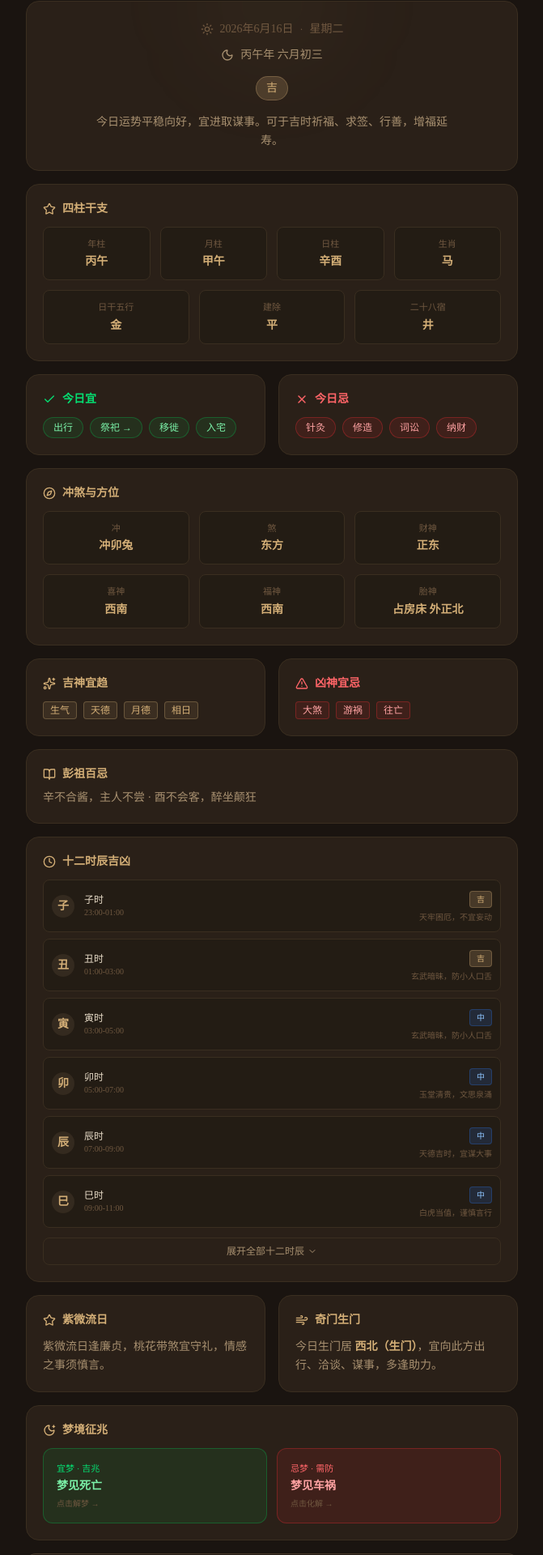
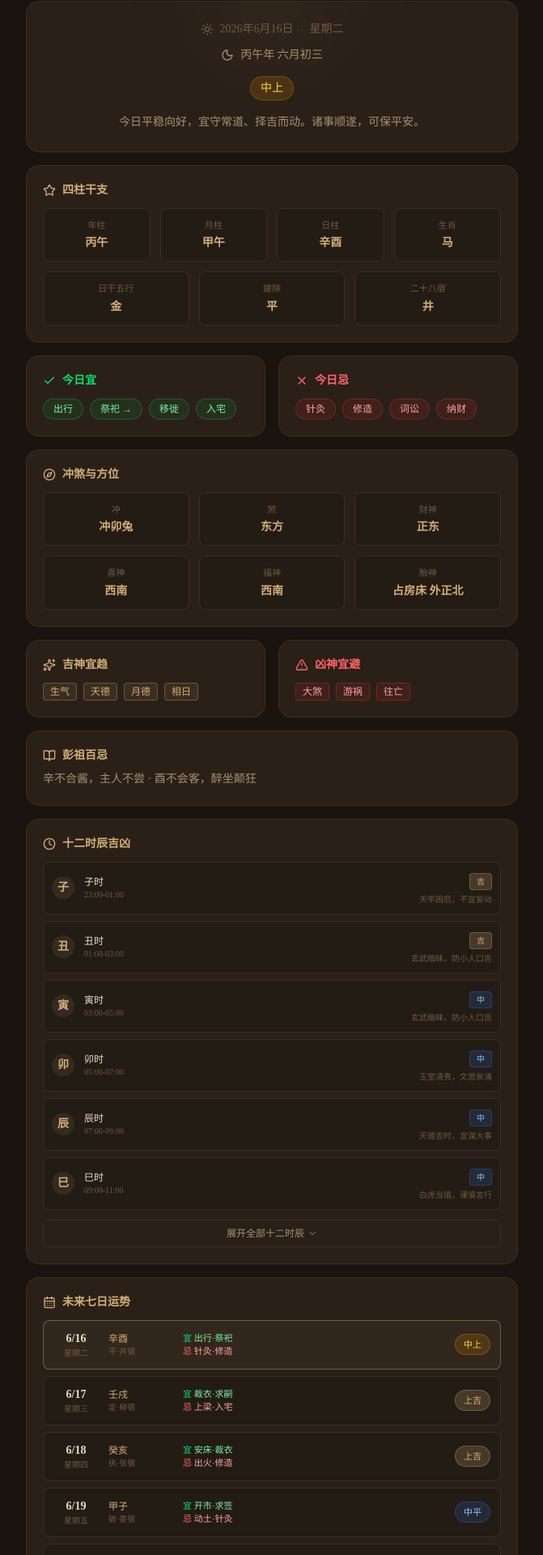
Before and after one commit to sutongwuyanzu/lanqing-tang, a Next.js app: page /huangli in a window 1280 px wide. Shown: the part 232-2152 px from the top of the page at 81% size, without its empty margins (304-975 px from the left). Built offline with nearby package versions, Linux system fonts and the light colour scheme.

Commit message:
feat(huangli): 新增未来七日运势 + 吉凶等级改为传统五等
- 新增未来七日板块：展示当日+未来6天的日期/星期/干支/建除/宜忌摘要/吉凶等级
- 吉凶等级改为传统黄历五等：上上/上吉/中上/中平/中下
- 修正凶神宜忌为凶神宜避

```diff
--- a/app/huangli/page.tsx
+++ b/app/huangli/page.tsx
@@ -24,9 +24,11 @@ import {
 } from "lucide-react";
 import {
   getHuangli,
+  getFutureSevenDays,
   getLuckLevelColor,
   getHourLuckColor,
   type HuangliInfo,
+  type FutureDay,
 } from "@/lib/huangli-data";
 import { ShareButton } from "@/components/ShareButton";
 
@@ -52,10 +54,13 @@ function InfoCell({ label, value }: { label: string; value: string }) {
 export default function HuangliPage() {
   // 日期在客户端挂载后计算，避免服务端/客户端时区差异引起 hydration 不一致
   const [info, setInfo] = useState<HuangliInfo | null>(null);
+  const [future, setFuture] = useState<FutureDay[]>([]);
   const [showAllHours, setShowAllHours] = useState(false);
 
   useEffect(() => {
-    setInfo(getHuangli(new Date()));
+    const now = new Date();
+    setInfo(getHuangli(now));
+    setFuture(getFutureSevenDays(now));
   }, []);
 
   if (!info) {
@@ -203,7 +208,7 @@ export default function HuangliPage() {
         </div>
         <div className="card-classic p-5">
           <h2 className="mb-3 flex items-center gap-2 text-sm font-bold text-red-400">
-            <AlertTriangle className="h-4 w-4" />凶神宜忌
+            <AlertTriangle className="h-4 w-4" />凶神宜避
           </h2>
           <div className="flex flex-wrap gap-2">
             {info.xiongShen.map((s, i) => (
@@ -271,6 +276,56 @@ export default function HuangliPage() {
             </>
           )}
         </button>
+      </div>
+
+      {/* 未来七日 */}
+      <div className="card-classic mb-4 p-5">
+        <h2 className="mb-3 flex items-center gap-2 text-sm font-bold text-gold">
+          <CalendarDays className="h-4 w-4" />未来七日运势
+        </h2>
+        <div className="space-y-2">
+          {future.map((day) => (
+            <div
+              key={day.offset}
+              className={`flex items-center gap-3 rounded-lg border p-3 ${
+                day.offset === 0
+                  ? "border-gold/40 bg-gold/5"
+                  : "border-border bg-bg-input"
+              }`}
+            >
+              {/* 日期 */}
+              <div className="w-14 flex-shrink-0 text-center">
+                <p className="text-sm font-bold text-text-primary">{day.solarShort}</p>
+                <p className="text-[10px] text-text-muted">{day.weekDay}</p>
+              </div>
+              {/* 干支建除 */}
+              <div className="hidden w-20 flex-shrink-0 sm:block">
+                <p className="text-xs text-gold">{day.dayPillar}</p>
+                <p className="text-[10px] text-text-muted">
+                  {day.jianChu}·{day.xiu}宿
+                </p>
+              </div>
+              {/* 宜忌摘要 */}
+              <div className="min-w-0 flex-1">
+                <p className="truncate text-[11px] text-green-300">
+                  <span className="text-green-400">宜</span> {day.yiShort}
+                </p>
+                <p className="truncate text-[11px] text-red-300">
+                  <span className="text-red-400">忌</span> {day.jiShort}
+                </p>
+              </div>
+              {/* 吉凶等级 */}
+              <span
+                className={`flex-shrink-0 rounded-full border px-2.5 py-1 text-[11px] font-medium ${getLuckLevelColor(day.luckLevel)}`}
+              >
+                {day.luckLevel}
+              </span>
+            </div>
+          ))}
+        </div>
+        <p className="mt-3 text-center text-[10px] text-text-muted">
+          等级：上上 · 上吉 · 中上 · 中平 · 中下
+        </p>
       </div>
 
       {/* 综合玄学：紫微流日 + 奇门方位 */}
--- a/lib/huangli-data.ts
+++ b/lib/huangli-data.ts
@@ -303,7 +303,7 @@ export interface HuangliInfo {
   ziweiHint: string;
   qimenDirection: string;
   summary: string;
-  luckLevel: "大吉" | "吉" | "中" | "小吉";
+  luckLevel: "上上" | "上吉" | "中上" | "中平" | "中下";
 }
 
 // 十二时辰
@@ -471,23 +471,26 @@ export function getHuangli(date: Date = new Date()): HuangliInfo {
   // 日五行
   const wuXingDay = tianGanWuXing[dayGan] ?? "土";
 
-  // 总评与吉凶等级
+  // 总评与吉凶等级（传统黄历五等：上上/上吉/中上/中平/中下）
   const jiShenScore = jiShen.length - xiongShen.length;
   const jcScore = jcLuck === "吉" ? 2 : jcLuck === "凶" ? -2 : 0;
   const totalScore = jiShenScore + jcScore;
-  let luckLevel: HuangliInfo["luckLevel"] = "中";
+  let luckLevel: HuangliInfo["luckLevel"] = "中平";
   let summary = "";
-  if (totalScore >= 4) {
-    luckLevel = "大吉";
-    summary = "今日吉神汇聚，宜行善积德、祈福求签，把握良机。诸事可成，福报倍增。";
-  } else if (totalScore >= 1) {
-    luckLevel = "吉";
-    summary = "今日运势平稳向好，宜进取谋事。可于吉时祈福、求签、行善，增福延寿。";
-  } else if (totalScore >= -1) {
-    luckLevel = "中";
-    summary = "今日吉凶参半，宜守常道、慎言行。择吉时而动，可保平安顺遂。";
+  if (totalScore >= 5) {
+    luckLevel = "上上";
+    summary = "今日吉神汇聚、诸事皆宜，宜行善积德、祈福求签，把握良机。福报倍增。";
+  } else if (totalScore >= 2) {
+    luckLevel = "上吉";
+    summary = "今日运势向好，宜进取谋事。可于吉时祈福、求签、行善，增福延寿。";
+  } else if (totalScore >= 0) {
+    luckLevel = "中上";
+    summary = "今日平稳向好，宜守常道、择吉而动。诸事顺遂，可保平安。";
+  } else if (totalScore >= -2) {
+    luckLevel = "中平";
+    summary = "今日吉凶参半，宜慎言行、缓谋事。择吉时而动，可免其扰。";
   } else {
-    luckLevel = "小吉";
+    luckLevel = "中下";
     summary = "今日凶神偏多，宜静守家中、诵经祈福。忌兴造动土，诸事宜缓。";
   }
 
@@ -535,14 +538,16 @@ export function getHuangli(date: Date = new Date()): HuangliInfo {
 // 吉凶等级配色（与 dream 页风格一致）
 export function getLuckLevelColor(level: HuangliInfo["luckLevel"]): string {
   switch (level) {
-    case "大吉":
+    case "上上":
       return "bg-red-500/20 text-red-400 border-red-500/30";
-    case "吉":
+    case "上吉":
       return "bg-gold/20 text-gold border-gold/30";
-    case "中":
-      return "bg-blue-500/20 text-blue-400 border-blue-500/30";
-    case "小吉":
-      return "bg-gray-500/20 text-gray-300 border-gray-500/30";
+    case "中上":
+      return "bg-amber-500/15 text-amber-300 border-amber-500/25";
+    case "中平":
+      return "bg-blue-500/15 text-blue-300 border-blue-500/25";
+    case "中下":
+      return "bg-gray-600/20 text-gray-300 border-gray-600/30";
     default:
       return "bg-gold/20 text-gold border-gold/30";
   }
@@ -560,3 +565,52 @@ export function getHourLuckColor(luck: HourLuck["luck"]): string {
       return "bg-gray-500/20 text-gray-300 border-gray-500/30";
   }
 }
+
+// ---------- 未来七日预览 ----------
+
+export interface FutureDay {
+  offset: number; // 距今日偏移天数（0=今日）
+  date: Date;
+  solarShort: string; // 如 6/21
+  weekDay: string; // 如 星期日
+  dayPillar: string;
+  jianChu: string;
+  xiu: string;
+  luckLevel: HuangliInfo["luckLevel"];
+  yiShort: string; // 宜摘要（前2项）
+  jiShort: string; // 忌摘要（前2项）
+  chong: string;
+}
+
+export function getFutureSevenDays(from: Date = new Date()): FutureDay[] {
+  const base = new Date(from);
+  base.setHours(0, 0, 0, 0);
+  const out: FutureDay[] = [];
+  for (let i = 0; i < 7; i++) {
+    const d = new Date(base);
+    d.setDate(base.getDate() + i);
+    const full = getHuangli(d);
+    out.push({
+      offset: i,
+      date: d,
+      solarShort: `${d.getMonth() + 1}/${d.getDate()}`,
+      weekDay: `星期${weekDays[d.getDay()]}`,
+      dayPillar: full.dayPillar,
+      jianChu: full.jianChu,
+      xiu: full.xiu,
+      luckLevel: full.luckLevel,
+      yiShort: full.yi.slice(0, 2).map((y) => y.text).join("·") || "—",
+      jiShort: full.ji.slice(0, 2).map((j) => j.text).join("·") || "—",
+      chong: full.chong,
+    });
+  }
+  return out;
+}
+
+export const luckLevelOrder: HuangliInfo["luckLevel"][] = [
+  "上上",
+  "上吉",
+  "中上",
+  "中平",
+  "中下",
+];
```
